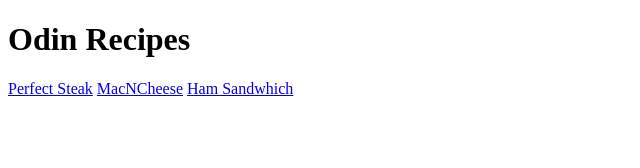
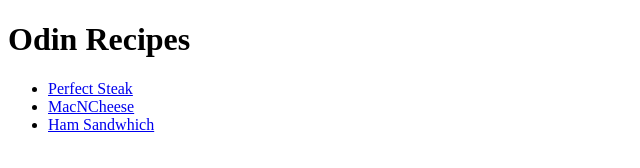
Before and after one commit to wuhtay/odin-recipes, a plain HTML site: page index.html in a window 1280 px wide. Shown: the whole page, without its empty margins (0-640 px from the left). Drawn offline with Linux system fonts and the light colour scheme.

Commit message:
Arranged links into list

```diff
--- a/index.html
+++ b/index.html
@@ -8,8 +8,10 @@
 </head>
 <body>
     <h1>Odin Recipes</h1>
-    <a href="recipes/perfect-steak.html">Perfect Steak</a>
-    <a href="recipes/macncheese.html">MacNCheese</a>
-    <a href="recipes/hamsandwhich.html">Ham Sandwhich</a>
+   <ul>
+    <li><a href="recipes/perfect-steak.html">Perfect Steak</a></li>
+    <li><a href="recipes/macncheese.html">MacNCheese</a></li>
+    <li><a href="recipes/hamsandwhich.html">Ham Sandwhich</a></li>
+    </ul>
 </body>
 </html>
```
